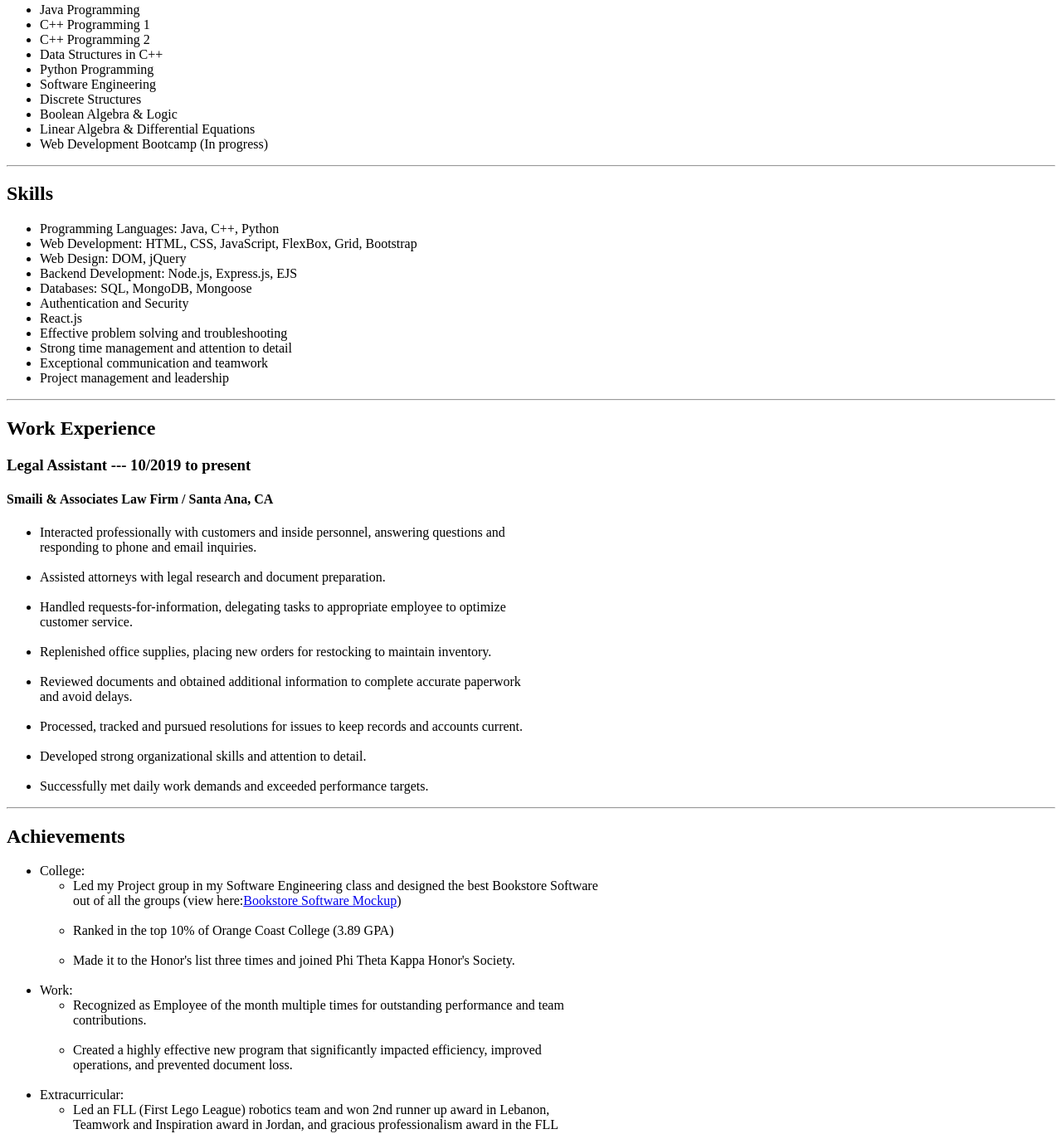
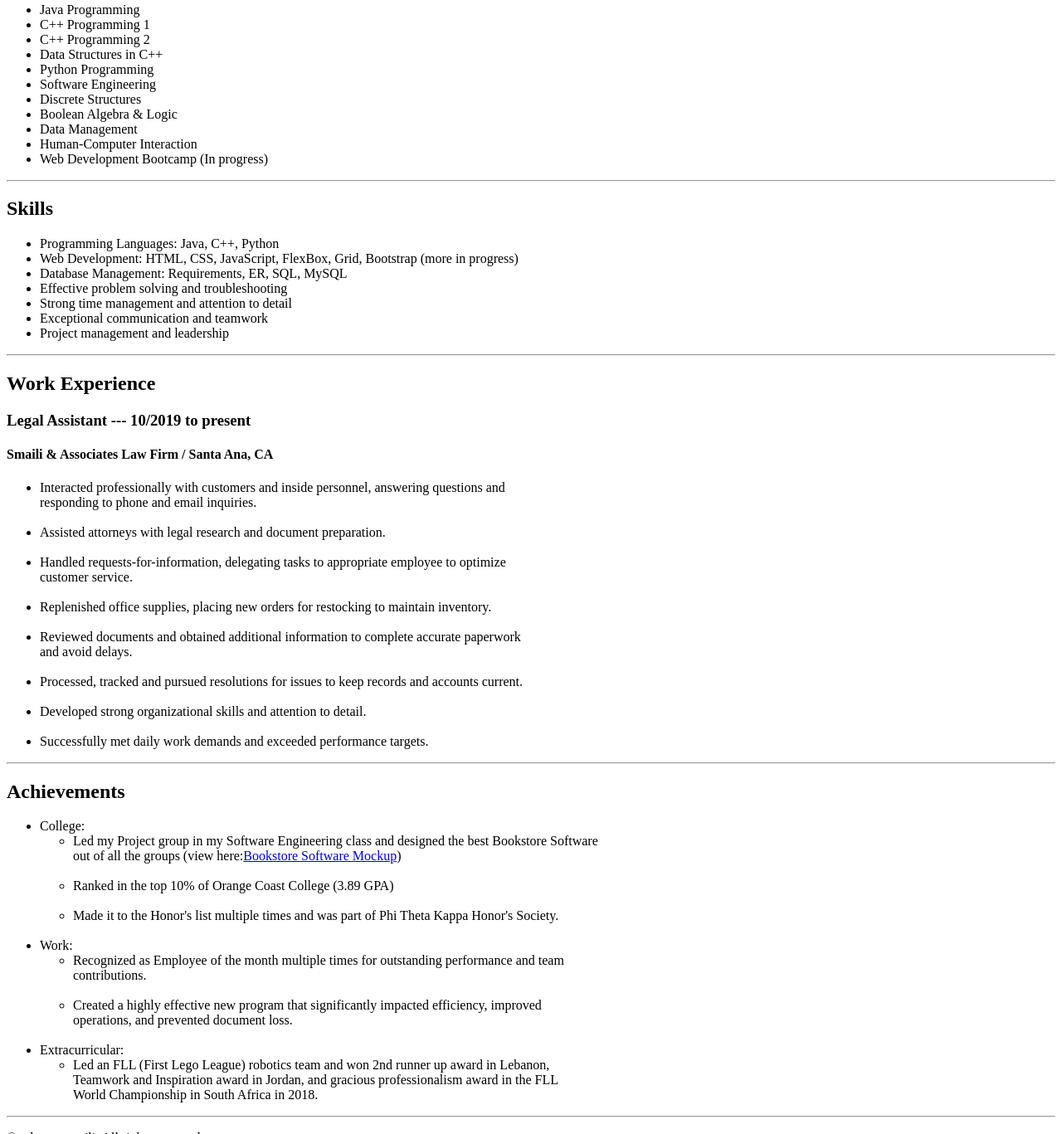
Before and after one commit to OthmanSmaili/HTML-Resume, a plain HTML site: page index.html in a window 1280 px wide. Shown: the part 697-2064 px from the top of the page at 83% size. Drawn offline with Linux system fonts and the light colour scheme.

Commit message:
Update index.html

```diff
--- a/index.html
+++ b/index.html
@@ -56,7 +56,8 @@
             <li>Software Engineering</li>
             <li>Discrete Structures</li>
             <li>Boolean Algebra & Logic</li>
-            <li>Linear Algebra & Differential Equations</li>
+            <li>Data Management</li>
+            <li>Human-Computer Interaction</li>
             <li>Web Development Bootcamp (In progress)</li>
 
         </ul>
@@ -65,12 +66,8 @@
         <h2>Skills</h2>
         <ul>
             <li>Programming Languages: Java, C++, Python</li>
-            <li>Web Development: HTML, CSS, JavaScript, FlexBox, Grid, Bootstrap</li>
-            <li>Web Design: DOM, jQuery</li>
-            <li>Backend Development: Node.js, Express.js, EJS</li>
-            <li>Databases: SQL, MongoDB, Mongoose</li>
-            <li>Authentication and Security</li>
-            <li>React.js</li>
+            <li>Web Development: HTML, CSS, JavaScript, FlexBox, Grid, Bootstrap (more in progress)</li>
+            <li>Database Management: Requirements, ER, SQL, MySQL
             <li>Effective problem solving and troubleshooting</li>
             <li>Strong time management and attention to detail</li>
             <li>Exceptional communication and teamwork</li>
@@ -104,7 +101,8 @@
 
 
                     <li>Ranked in the top 10% of Orange Coast College (3.89 GPA)</li><br/>
-                    <li>Made it to the Honor's list three times and joined Phi Theta Kappa Honor's Society.</li><br/>
+                    <li>Made it to the Honor's list multiple times and was part
+                        of Phi Theta Kappa Honor's Society.</li><br/>
                 </ul>
             </li>
 
```
